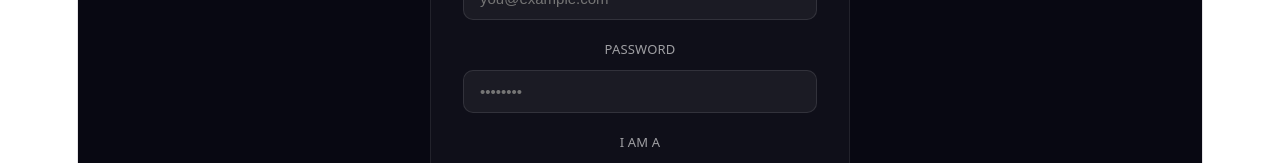
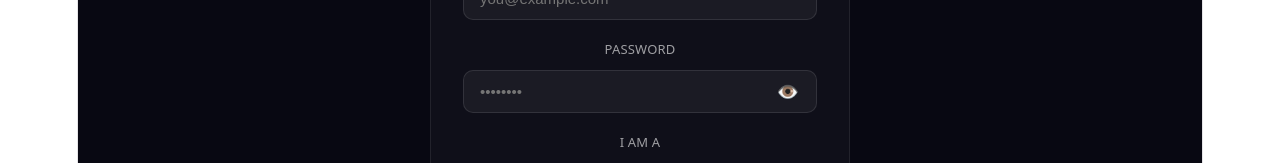
Before and after one commit to Anantkaushik99/RentalHub, a React (Vite) app in the folder client/: page /register in a window 1280 px wide. Shown: the part 477-640 px from the top of the page. Built offline with nearby package versions, Linux system fonts and the light colour scheme; no server answers.

Commit message:
feat: Show/hide password in Login and Register

```diff
--- a/client/src/pages/Login.jsx
+++ b/client/src/pages/Login.jsx
@@ -6,6 +6,7 @@ function Login() {
   const [form, setForm] = useState({ email: '', password: '' })
   const [error, setError] = useState('')
   const [loading, setLoading] = useState(false)
+  const [showPassword, setShowPassword] = useState(false)
   const navigate = useNavigate()
 
   const handleSubmit = async (e) => {
@@ -31,14 +32,12 @@ function Login() {
           <h1 style={{ color: 'white', fontSize: '28px', fontWeight: '700', marginTop: '12px' }}>Welcome Back</h1>
           <p style={{ color: 'rgba(255,255,255,0.4)', marginTop: '8px' }}>Login to your RentalHub account</p>
         </div>
-
         <div style={{ background: 'rgba(255,255,255,0.03)', border: '1px solid rgba(255,255,255,0.08)', borderRadius: '20px', padding: '32px' }}>
           {error && (
             <div style={{ background: 'rgba(239,68,68,0.1)', border: '1px solid rgba(239,68,68,0.2)', borderRadius: '10px', padding: '12px 16px', marginBottom: '20px', color: '#ef4444', fontSize: '14px' }}>
               ⚠️ {error}
             </div>
           )}
-
           <form onSubmit={handleSubmit}>
             <div style={{ marginBottom: '16px' }}>
               <label style={{ color: 'rgba(255,255,255,0.6)', fontSize: '13px', marginBottom: '8px', display: 'block' }}>EMAIL</label>
@@ -51,19 +50,26 @@ function Login() {
                 style={{ width: '100%', padding: '12px 16px', background: 'rgba(255,255,255,0.05)', border: '1px solid rgba(255,255,255,0.1)', borderRadius: '10px', color: 'white', outline: 'none', fontSize: '15px', boxSizing: 'border-box' }}
               />
             </div>
-
             <div style={{ marginBottom: '24px' }}>
               <label style={{ color: 'rgba(255,255,255,0.6)', fontSize: '13px', marginBottom: '8px', display: 'block' }}>PASSWORD</label>
+              <div style={{ position: 'relative' }}>
                 <input
-                type="password"
+                  type={showPassword ? 'text' : 'password'}
                   placeholder="••••••••"
                   value={form.password}
                   onChange={(e) => setForm({ ...form, password: e.target.value })}
                   required
-                style={{ width: '100%', padding: '12px 16px', background: 'rgba(255,255,255,0.05)', border: '1px solid rgba(255,255,255,0.1)', borderRadius: '10px', color: 'white', outline: 'none', fontSize: '15px', boxSizing: 'border-box' }}
+                  style={{ width: '100%', padding: '12px 48px 12px 16px', background: 'rgba(255,255,255,0.05)', border: '1px solid rgba(255,255,255,0.1)', borderRadius: '10px', color: 'white', outline: 'none', fontSize: '15px', boxSizing: 'border-box' }}
                 />
+                <button
+                  type="button"
+                  onClick={() => setShowPassword(!showPassword)}
+                  style={{ position: 'absolute', right: '12px', top: '50%', transform: 'translateY(-50%)', background: 'none', border: 'none', cursor: 'pointer', fontSize: '18px' }}
+                >
+                  {showPassword ? '🙈' : '👁️'}
+                </button>
               </div>
-
+            </div>
             <button
               type="submit"
               disabled={loading}
@@ -72,7 +78,6 @@ function Login() {
               {loading ? 'Logging in...' : 'Login →'}
             </button>
           </form>
-
           <p style={{ textAlign: 'center', color: 'rgba(255,255,255,0.4)', marginTop: '24px', fontSize: '14px' }}>
             Don't have an account? <Link to="/register" style={{ color: '#4ade80', textDecoration: 'none', fontWeight: '600' }}>Register</Link>
           </p>
--- a/client/src/pages/Register.jsx
+++ b/client/src/pages/Register.jsx
@@ -6,6 +6,7 @@ function Register() {
   const [form, setForm] = useState({ name: '', email: '', password: '', role: 'user' })
   const [error, setError] = useState('')
   const [loading, setLoading] = useState(false)
+  const [showPassword, setShowPassword] = useState(false)
   const navigate = useNavigate()
 
   const handleSubmit = async (e) => {
@@ -31,14 +32,12 @@ function Register() {
           <h1 style={{ color: 'white', fontSize: '28px', fontWeight: '700', marginTop: '12px' }}>Create Account</h1>
           <p style={{ color: 'rgba(255,255,255,0.4)', marginTop: '8px' }}>Join RentalHub today — it's free!</p>
         </div>
-
         <div style={{ background: 'rgba(255,255,255,0.03)', border: '1px solid rgba(255,255,255,0.08)', borderRadius: '20px', padding: '32px' }}>
           {error && (
             <div style={{ background: 'rgba(239,68,68,0.1)', border: '1px solid rgba(239,68,68,0.2)', borderRadius: '10px', padding: '12px 16px', marginBottom: '20px', color: '#ef4444', fontSize: '14px' }}>
               ⚠️ {error}
             </div>
           )}
-
           <form onSubmit={handleSubmit}>
             <div style={{ marginBottom: '16px' }}>
               <label style={{ color: 'rgba(255,255,255,0.6)', fontSize: '13px', marginBottom: '8px', display: 'block' }}>FULL NAME</label>
@@ -51,7 +50,6 @@ function Register() {
                 style={{ width: '100%', padding: '12px 16px', background: 'rgba(255,255,255,0.05)', border: '1px solid rgba(255,255,255,0.1)', borderRadius: '10px', color: 'white', outline: 'none', fontSize: '15px', boxSizing: 'border-box' }}
               />
             </div>
-
             <div style={{ marginBottom: '16px' }}>
               <label style={{ color: 'rgba(255,255,255,0.6)', fontSize: '13px', marginBottom: '8px', display: 'block' }}>EMAIL</label>
               <input
@@ -63,19 +61,26 @@ function Register() {
                 style={{ width: '100%', padding: '12px 16px', background: 'rgba(255,255,255,0.05)', border: '1px solid rgba(255,255,255,0.1)', borderRadius: '10px', color: 'white', outline: 'none', fontSize: '15px', boxSizing: 'border-box' }}
               />
             </div>
-
             <div style={{ marginBottom: '16px' }}>
               <label style={{ color: 'rgba(255,255,255,0.6)', fontSize: '13px', marginBottom: '8px', display: 'block' }}>PASSWORD</label>
+              <div style={{ position: 'relative' }}>
                 <input
-                type="password"
+                  type={showPassword ? 'text' : 'password'}
                   placeholder="••••••••"
                   value={form.password}
                   onChange={(e) => setForm({ ...form, password: e.target.value })}
                   required
-                style={{ width: '100%', padding: '12px 16px', background: 'rgba(255,255,255,0.05)', border: '1px solid rgba(255,255,255,0.1)', borderRadius: '10px', color: 'white', outline: 'none', fontSize: '15px', boxSizing: 'border-box' }}
+                  style={{ width: '100%', padding: '12px 48px 12px 16px', background: 'rgba(255,255,255,0.05)', border: '1px solid rgba(255,255,255,0.1)', borderRadius: '10px', color: 'white', outline: 'none', fontSize: '15px', boxSizing: 'border-box' }}
                 />
+                <button
+                  type="button"
+                  onClick={() => setShowPassword(!showPassword)}
+                  style={{ position: 'absolute', right: '12px', top: '50%', transform: 'translateY(-50%)', background: 'none', border: 'none', cursor: 'pointer', fontSize: '18px' }}
+                >
+                  {showPassword ? '🙈' : '👁️'}
+                </button>
               </div>
-
+            </div>
             <div style={{ marginBottom: '24px' }}>
               <label style={{ color: 'rgba(255,255,255,0.6)', fontSize: '13px', marginBottom: '8px', display: 'block' }}>I AM A</label>
               <select
@@ -87,7 +92,6 @@ function Register() {
                 <option value="owner">🔑 Owner — Listing my property</option>
               </select>
             </div>
-
             <button
               type="submit"
               disabled={loading}
@@ -96,7 +100,6 @@ function Register() {
               {loading ? 'Creating account...' : 'Create Account →'}
             </button>
           </form>
-
           <p style={{ textAlign: 'center', color: 'rgba(255,255,255,0.4)', marginTop: '24px', fontSize: '14px' }}>
             Already have an account? <Link to="/login" style={{ color: '#4ade80', textDecoration: 'none', fontWeight: '600' }}>Login</Link>
           </p>
```
Lines whose indentation alone changed are shown as unchanged.
